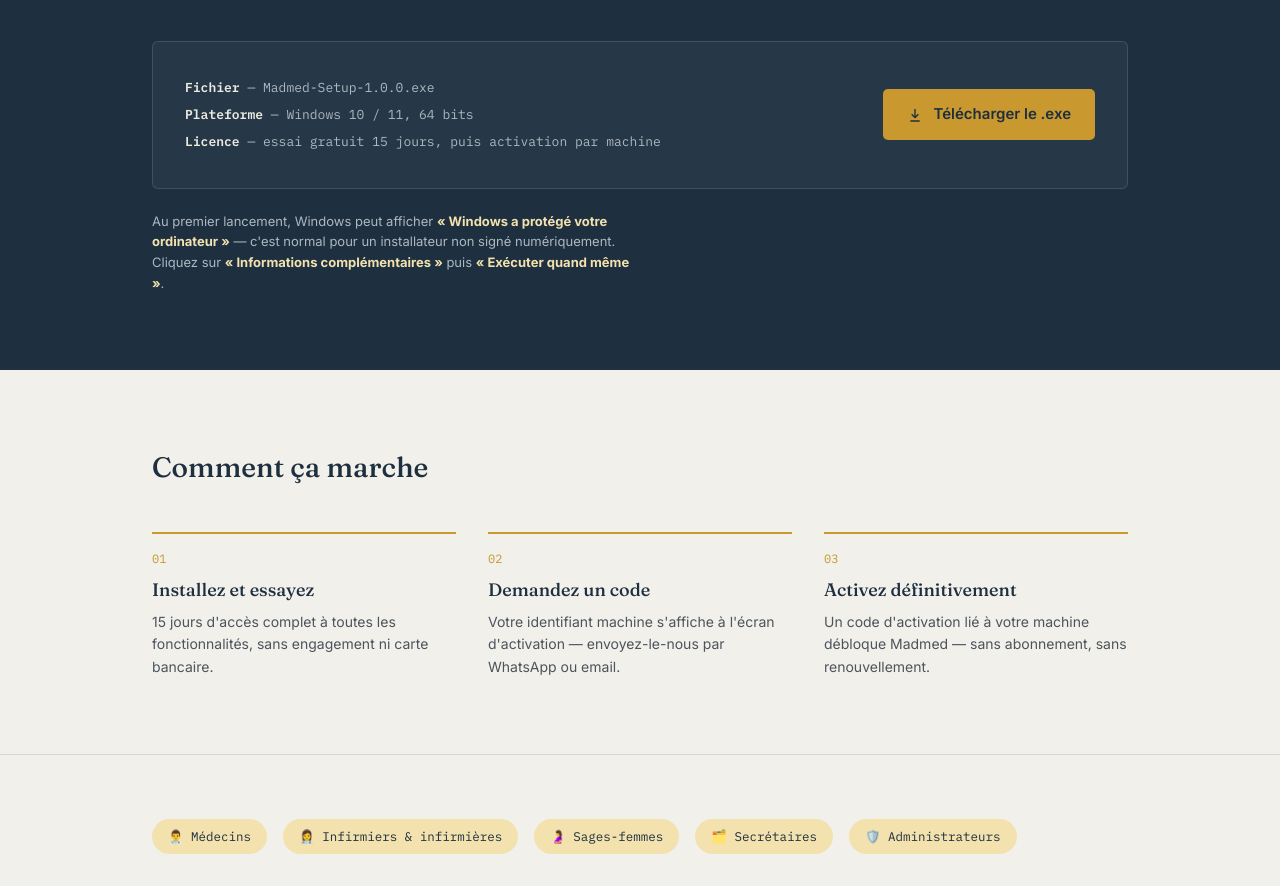
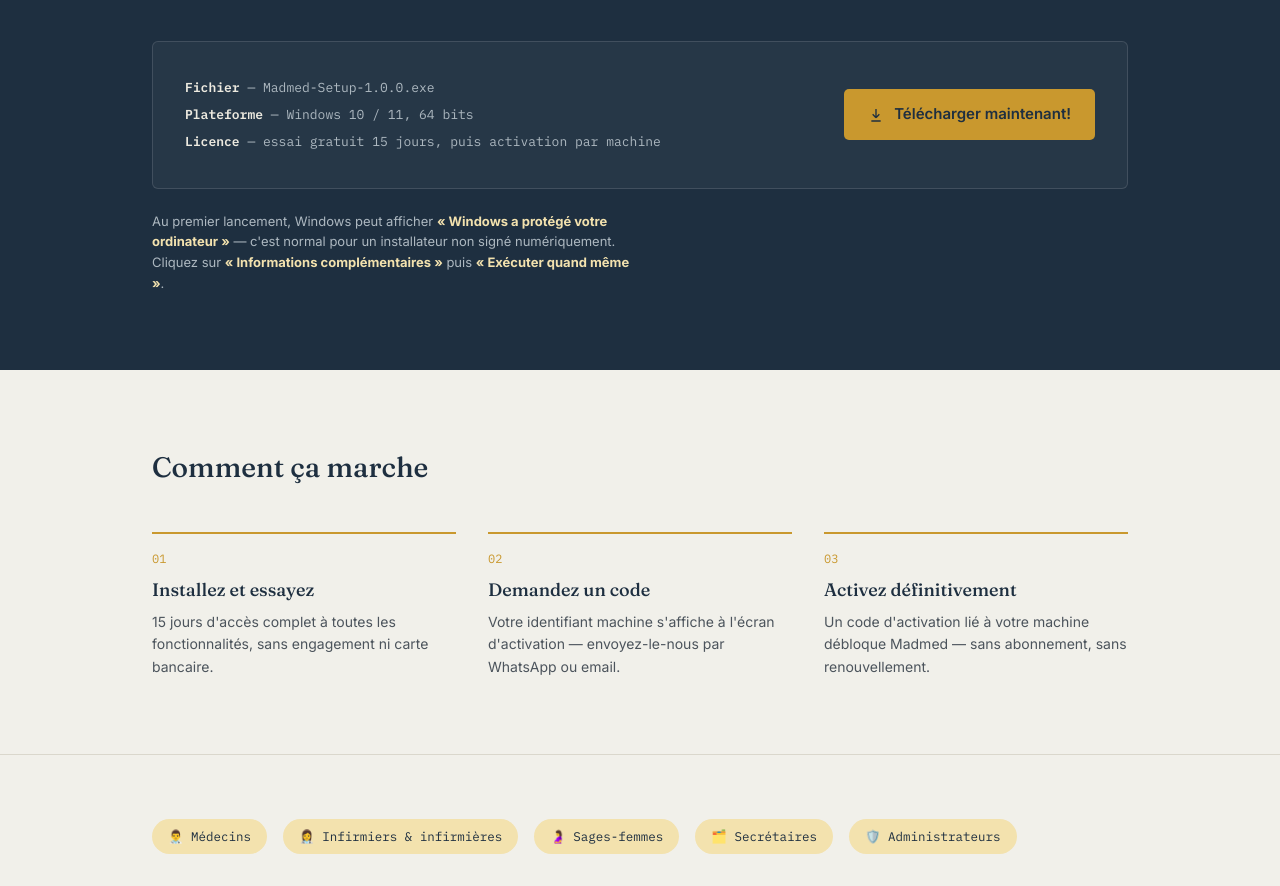
Before and after one commit to phylosirus-png/madmed, a plain HTML site: page index.html in a window 1280 px wide. Shown: the part 1908-2794 px from the top of the page. Drawn offline with Linux system fonts and the light colour scheme.

Commit message:
Update download link and button text in index.html

```diff
--- a/index.html
+++ b/index.html
@@ -255,9 +255,9 @@
         <div><b>Plateforme</b> — Windows 10 / 11, 64 bits</div>
         <div><b>Licence</b> — essai gratuit 15 jours, puis activation par machine</div>
       </div>
-      <a class="btn-download" href="LIEN_DE_TELECHARGEMENT_A_REMPLACER" download>
+      <a class="btn-download" href="https://github.com/phylosirus-png/madmed/releases/download/v1.0.0/Madmed.Setup.1.0.0.exe" download>
         <svg viewBox="0 0 24 24" fill="none" stroke="currentColor" stroke-width="2"><path d="M12 3v13m0 0l-5-5m5 5l5-5M5 21h14"/></svg>
-        Télécharger le .exe
+        Télécharger maintenant!
       </a>
     </div>
     <p class="smartscreen-note">
```
